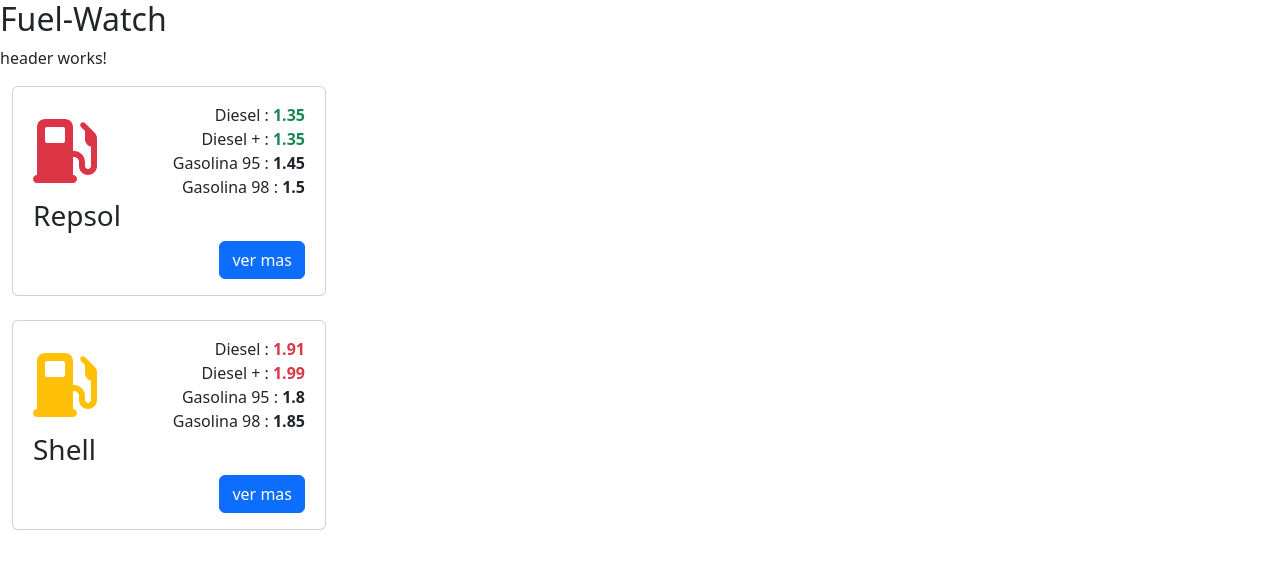
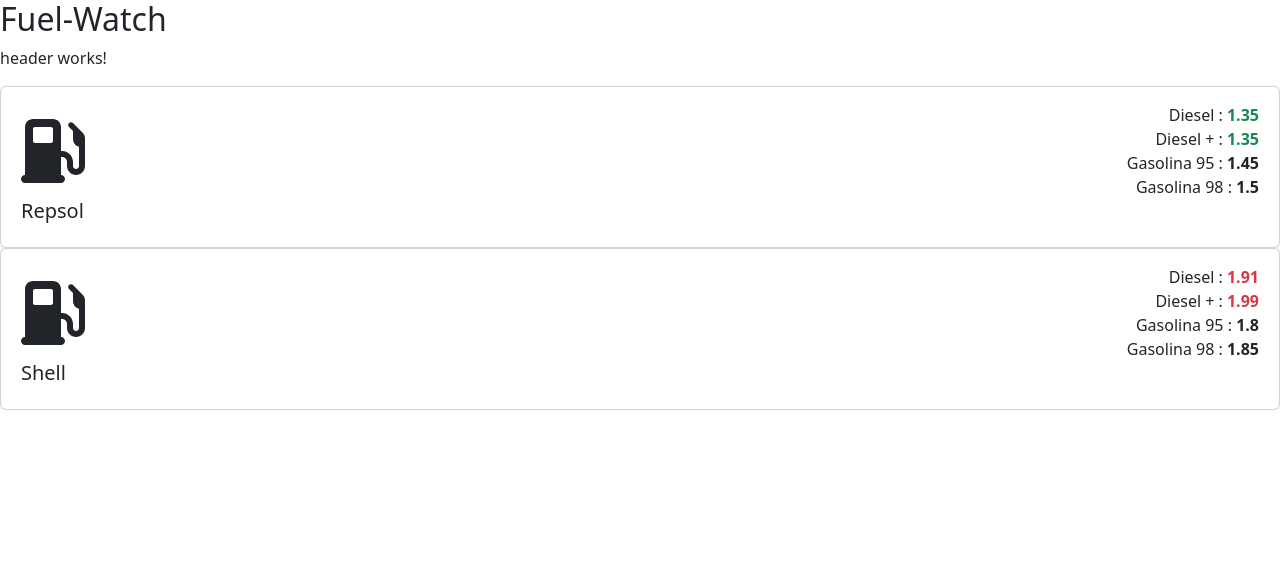
Before and after one commit to AndresR-V/fuel-watch, an Angular app: page / in a window 1280 px wide. Shown: the top 568 px of the page. Built offline with nearby package versions, Linux system fonts and the light colour scheme.

Commit message:
servicio http api funcional

```diff
--- a/src/app/card/card.component.html
+++ b/src/app/card/card.component.html
@@ -1,5 +1,4 @@
-<div class="container-fluid">
-  <div class="col-xl-3 col-sm-6 col-12 mb-4">
+<!-- <div class=""col-xl-3 col-sm-6 col-12 mb-4""> -->
 <div class="card">
   <div class="card-body">
     <div class="d-flex justify-content-between px-md-1">
@@ -7,14 +6,16 @@
         <i
           class="fa-4x"
           [ngClass]="{
-                'text-danger': dataEntrante.marca == 'Repsol',
-                'text-warning': dataEntrante.marca == 'Shell',
-                'text-success': dataEntrante.marca == 'BP'
+            'text-danger': dataEntrante.marca == 'REPSOL',
+            'text-warning': dataEntrante.marca == 'SHELL',
+            'text-success': dataEntrante.marca == 'BP',
+            'text-orange': dataEntrante.marca == 'GALP',
+            'text-mint': dataEntrante.marca.includes('ALCAMPO')
           }"
           ><fa-icon [icon]="faGasPump"></fa-icon
         ></i>
 
-            <h3>{{ dataEntrante.marca }}</h3>
+        <h5>{{ dataEntrante.marca }}</h5>
       </div>
       <div class="text-end">
         <ul>
@@ -31,12 +32,6 @@
         </ul>
       </div>
     </div>
-        <div class="d-flex justify-content-end px-md-1">
-          <button class="btn btn-primary" (click)="botonVerMas()">
-            {{ boton }}
-          </button>
   </div>
 </div>
-    </div>
-  </div>
-</div>
+<!-- </div> -->
```
Lines whose indentation alone changed are shown as unchanged.
